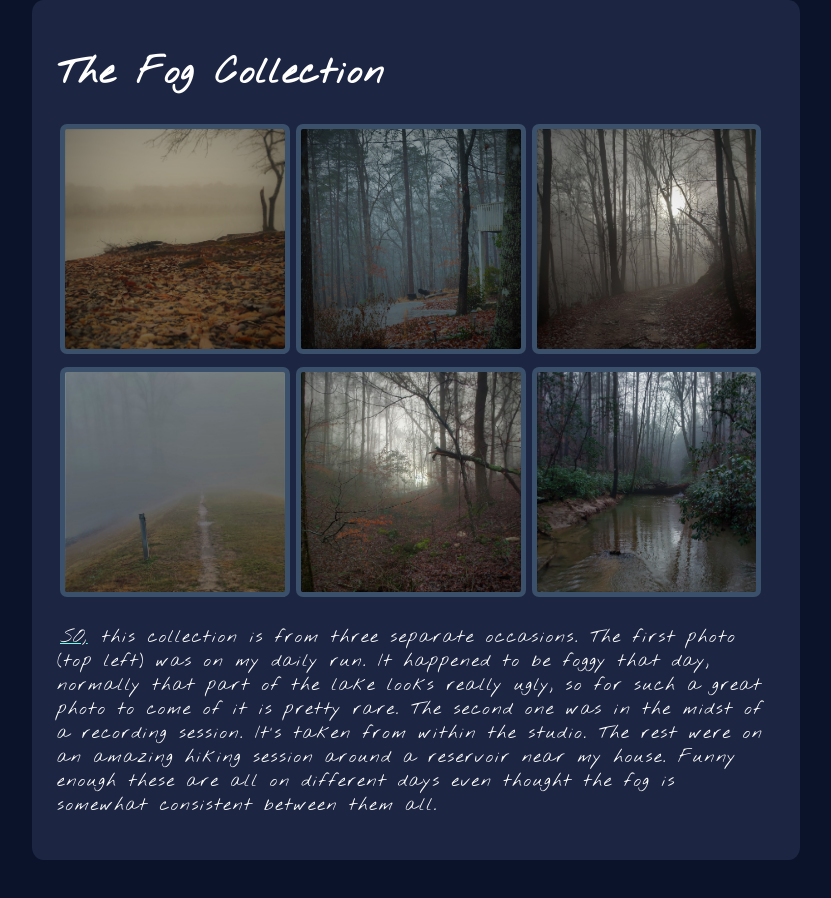
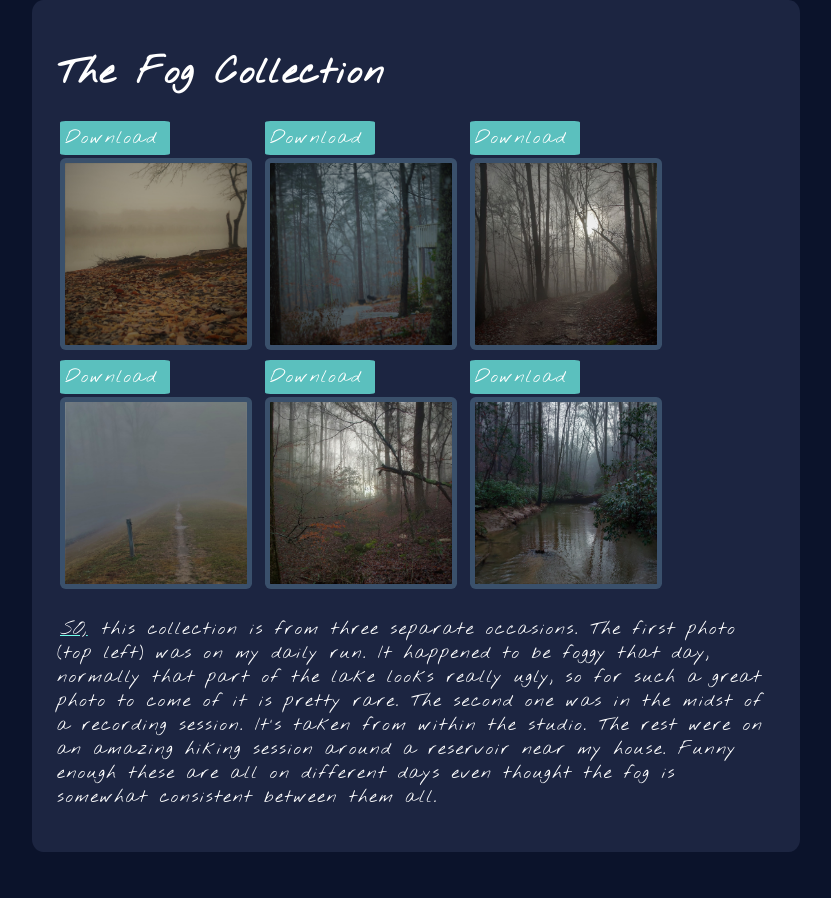
Before and after one commit to bmansk8/barron-blog, a Next.js app: page /posts/photo_fog in a window 1280 px wide. Shown: the top 898 px of the page, without its empty margins (224-1055 px from the left). Built offline with nearby package versions, Linux system fonts and the light colour scheme.

Commit message:
added song
added another song. also added download button for photos.

```diff
--- a/pages/index.js
+++ b/pages/index.js
@@ -3,6 +3,7 @@ import Article_suffering from "./posts/article_suffering";
 import Song_questing from "./posts/song_questing";
 import Photo_fog from "./posts/photo_fog";
 import Photo_hiking from "./posts/photo_hiking"
+import Song_lyingInTheSand from"./posts/song_lyingInTheSand";
 
 export default function Home() {
   return (
@@ -24,6 +25,7 @@ export default function Home() {
         </p>
       </header>
 
+      <Song_lyingInTheSand />
       <Photo_hiking />
       <Article_pseudoChristianBands />
       <Photo_fog />
--- a/pages/posts/photo_fog.jsx
+++ b/pages/posts/photo_fog.jsx
@@ -1,4 +1,4 @@
-export default function Photo_hiking(params) {
+export default function photo_fog(params) {
   return (
     <div className="gallery">
       <link
@@ -6,12 +6,34 @@ export default function Photo_hiking(params) {
         rel="stylesheet"
       />
       <h1>the fog collection</h1>
+
+      <div>
+        <div className="photo">
+          <a className='btn' href="/photo_fog/coverArt1.jpg" download>Download</a>
           <img src="/photo_fog/coverArt1.jpg" alt="photo in gallery" />
+        </div>
+        <div className="photo">
+          <a className='btn' href="/photo_fog/coverArt2.jpg" download>Download</a>
           <img src="/photo_fog/coverArt2.jpg" alt="photo in gallery" />
+        </div>
+        <div className="photo">
+          <a className='btn' href="/photo_fog/coverArt3.jpg" download>Download</a>
           <img src="/photo_fog/coverArt3.jpg" alt="photo in gallery" />
+        </div>
+        <div className="photo">
+          <a className='btn' href="/photo_fog/coverArt4.jpg" download>Download</a>
           <img src="/photo_fog/coverArt4.jpg" alt="photo in gallery" />
+        </div>
+        <div className="photo">
+          <a className='btn' href="/photo_fog/coverArt5.jpg" download>Download</a>
           <img src="/photo_fog/coverArt5.jpg" alt="photo in gallery" />
+        </div>
+        <div className="photo">
+          <a className='btn' href="/photo_fog/coverArt6.jpg" download>Download</a>
           <img src="/photo_fog/coverArt6.jpg" alt="photo in gallery" />
+        </div>
+      </div>
+
       <p>
         <em>
           <span className="firstW">So,</span>
--- a/public/css/gallery.scss
+++ b/public/css/gallery.scss
@@ -7,8 +7,14 @@
   padding: 25px;
   border-radius: 1.5%;
   margin-bottom: 50px;
-/*
+
+  .photo{
+    width: 16vw;
+    display: inline-block;
+  }
+
   .btn{
+    display: block;
     background-color: $accent1;
     padding: 5px;
     border-radius: 5%;
@@ -19,12 +25,12 @@
     transform: scale(1.1);
     transition: 0.4s;
   }
-
+/*s
   add a download button at some point
 */
   img{
     aspect-ratio: 1/1;
-    width: 32%;
+    width: 15vw;
     padding: 5px;
     background-color: $secondary;
     border-radius: 3%;
@@ -40,8 +46,19 @@
   .gallery{
     margin: 50px;
     border-radius: 0;
+
+    .btn{
+      display: none;
+    }
+
+    .photo{
+      width: 80%;
+      margin-left: 10%;
+      margin-right: 10%;
+    }
+
     img{
-      width: 48%;
+      width: 100%;
     }
   }
 }
--- a/public/css/main.scss
+++ b/public/css/main.scss
@@ -17,3 +17,15 @@ text-align: center;
   color: $accent1;
   text-decoration: underline $accent2;
 }
+
+@media (max-width: 768px){
+  h1{
+    font-size: larger;
+  }
+  p{
+    font-size: medium;
+  }
+  a{
+    font-size: small;
+  }
+}
```
Also changed, not shown: pages/posts/photo_hiking.jsx (+15 -9 lines), pages/posts/song_lyingInTheSand.jsx (added, +34 -0 lines). Lines whose indentation alone changed are shown as unchanged.
